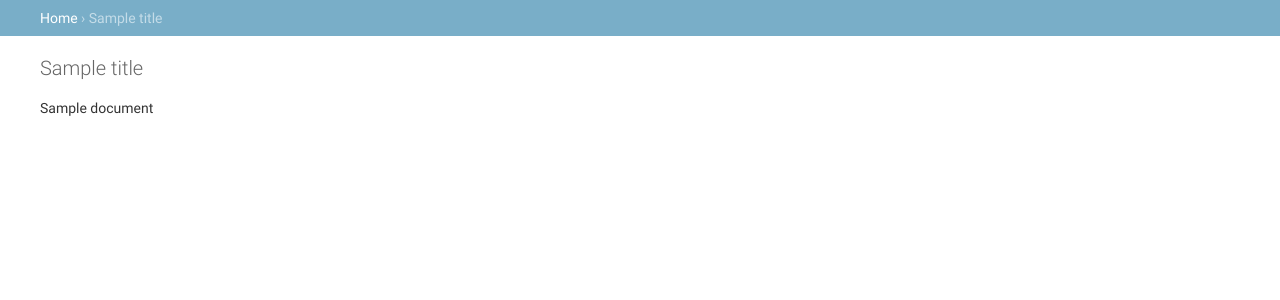
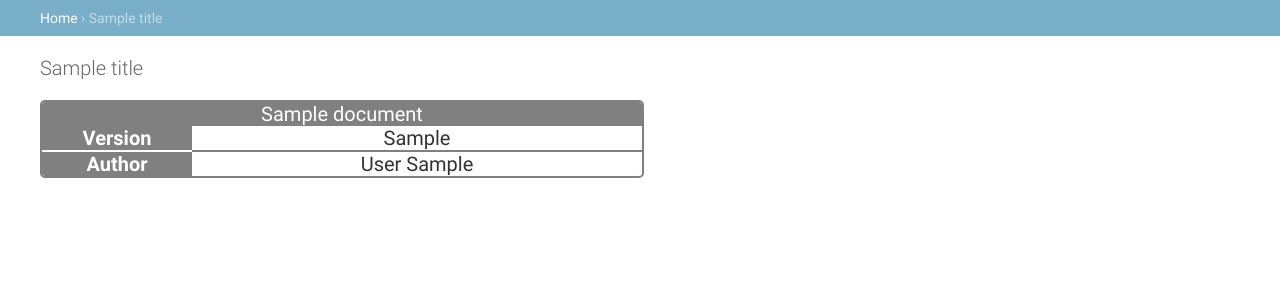
Before and after one commit to laura0116/ProiectColectiv, a Django app: template text_missing/TextMissing/templates/TextMissing/documents.html in a window 1280 px wide. Shown: the part 48-348 px from the top of the page. Run offline with Django 3.2, Linux system fonts and the light colour scheme; tables that the repository leaves empty hold one stand-in row (values such as "Sample post"); the template is opened without the code that fills it: values that come from a table or form of the project are taken from there, most other values are stand-ins (such as "Sample title", 1, 10 or a date in 2020); parts of the project's set-up code (start-up, migrations or seed data) failed here and were passed over.

Commit message:
Added document template,now we have a working example of a full flow in django,you can use it as a basic implementing strategy.

```diff
--- /dev/null
+++ b/text_missing/TextMissing/static/TextMissing/document.css
@@ -0,0 +1,43 @@
+.document-container {
+    min-width: 25%;
+    max-width: 50%;
+    font-size: 20px;
+    border: 2px gray solid;
+    border-radius: 5px;
+    overflow: hidden;
+    margin-bottom: 10px;
+}
+
+.metadata-name{
+    background-color: gray;
+    color: white;
+    text-align: center;
+}
+
+.metadata-title{
+    font-weight: 600;
+    background-color: gray;
+    color: white;
+    flex: 1;
+}
+
+.metadata-content{
+    align-content: center;
+    flex: 3;
+}
+
+.metadata-content div, .metadata-title div {
+    text-align: center;
+}
+
+.metadata-title div:not(:first-child) {
+    border-top: 2px solid white;
+}
+
+.metadata-content div:not(:first-child){
+    border-top: 2px solid gray;
+}
+
+.metadata-container{
+    display: flex;
+}
--- /dev/null
+++ b/text_missing/TextMissing/templates/TextMissing/document.html
@@ -0,0 +1,18 @@
+{% load static %}
+<link rel="stylesheet" type="text/css" href={% static "TextMissing/document.css" %}>
+
+<div class="document-container">
+    <div class="metadata-name">
+        <span>{{ document.document_name }}</span>
+    </div>
+    <div class="metadata-container">
+        <div class="metadata-title">
+            <div>Version</div>
+            <div>Author</div>
+        </div>
+        <div class="metadata-content">
+            <div>{{ document.version }}</div>
+            <div>{{ document.author }}</div>
+        </div>
+    </div>
+</div>
--- a/text_missing/TextMissing/templates/TextMissing/documents.html
+++ b/text_missing/TextMissing/templates/TextMissing/documents.html
@@ -4,8 +4,8 @@
 {% block title %}{{ title }}{% endblock %}
 {% block content_title %}<h1>{{ title }}</h1>{% endblock %}
 {% block content %}
-{% for document in documents %}
-    <div>{{ document.document_name }}</div>
+{% for doc in documents %}
+    {% include "TextMissing/document.html" with document=doc %}
 {% endfor %}
 
 {% endblock %}
--- a/text_missing/text_missing/settings.py
+++ b/text_missing/text_missing/settings.py
@@ -121,4 +121,10 @@ USE_TZ = True
 # Static files (CSS, JavaScript, Images)
 # https://docs.djangoproject.com/en/1.10/howto/static-files/
 
+
+STATICFILES_DIRS = (
+    os.path.join(BASE_DIR, "static"),
+    os.path.join(BASE_DIR, "TextMissing/static"),
+)
+
 STATIC_URL = '/static/'
```
